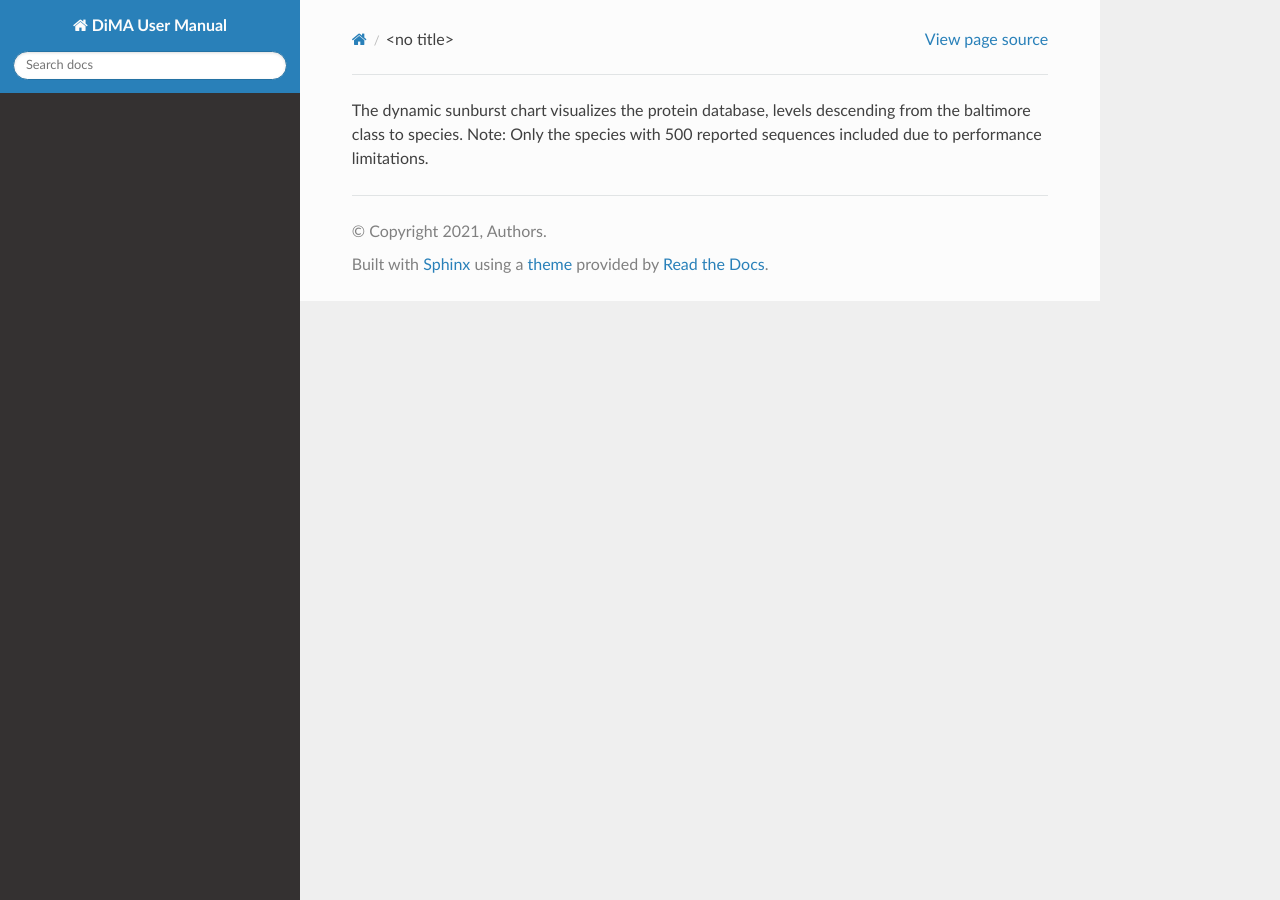
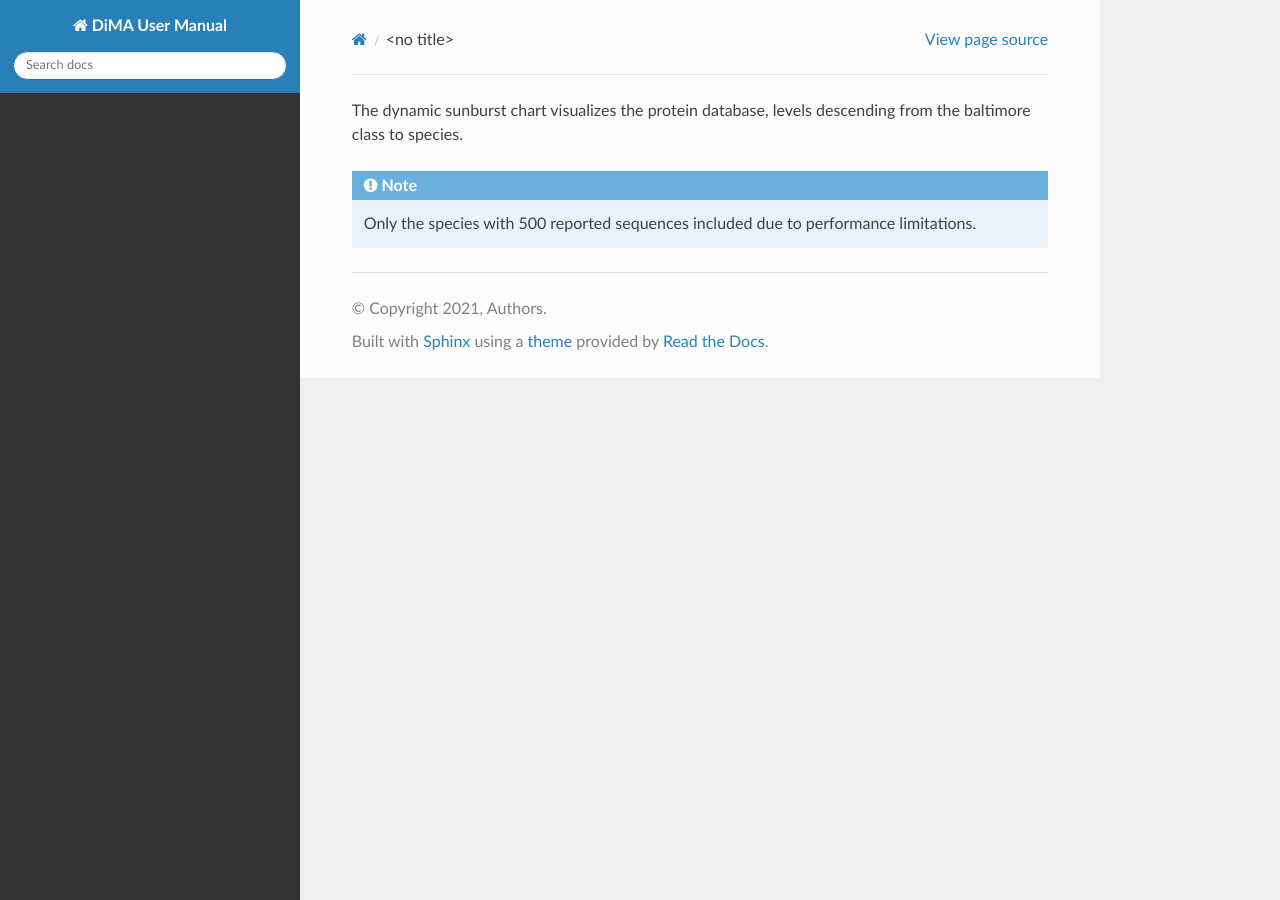
Before and after one commit to eselimnl/viromedash-docs, a Sphinx documentation site: the page built from docs/source/baltimore.md, in a window 1280 px wide. Built offline with Sphinx 7.4.7 and the Read the Docs theme 2.0.0, drawn with Linux system fonts in a browser that asks for light colours; part of the change alters nothing that is shown.

Commit message:
Update baltimore.md

````diff
--- a/docs/source/baltimore.md
+++ b/docs/source/baltimore.md
@@ -1,2 +1,5 @@
 The dynamic sunburst chart visualizes the protein database, levels descending from the baltimore class to species.
-Note: Only the species with 500 reported sequences included due to performance limitations.
+
+```{note}
+Only the species with 500 reported sequences included due to performance limitations.
+```
````
